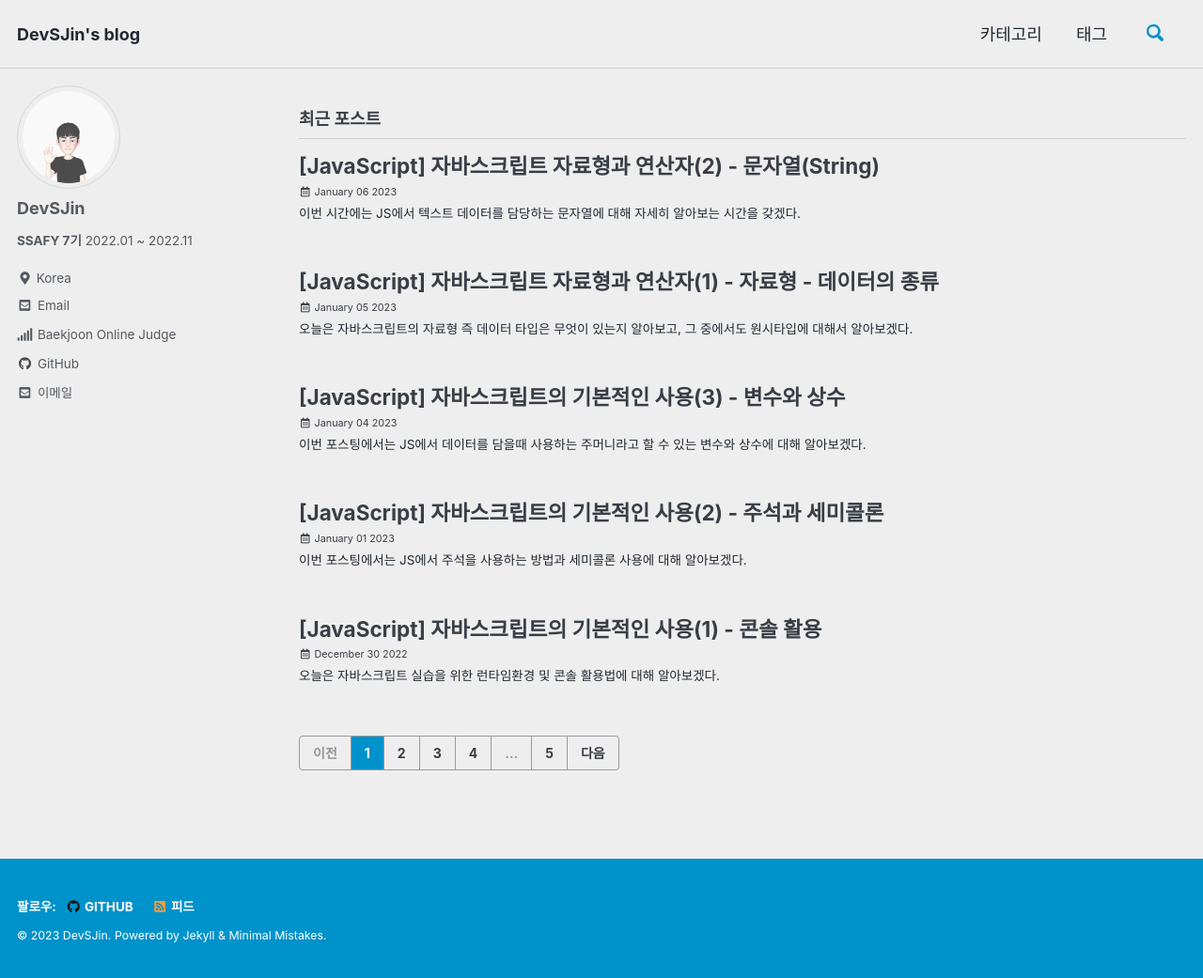
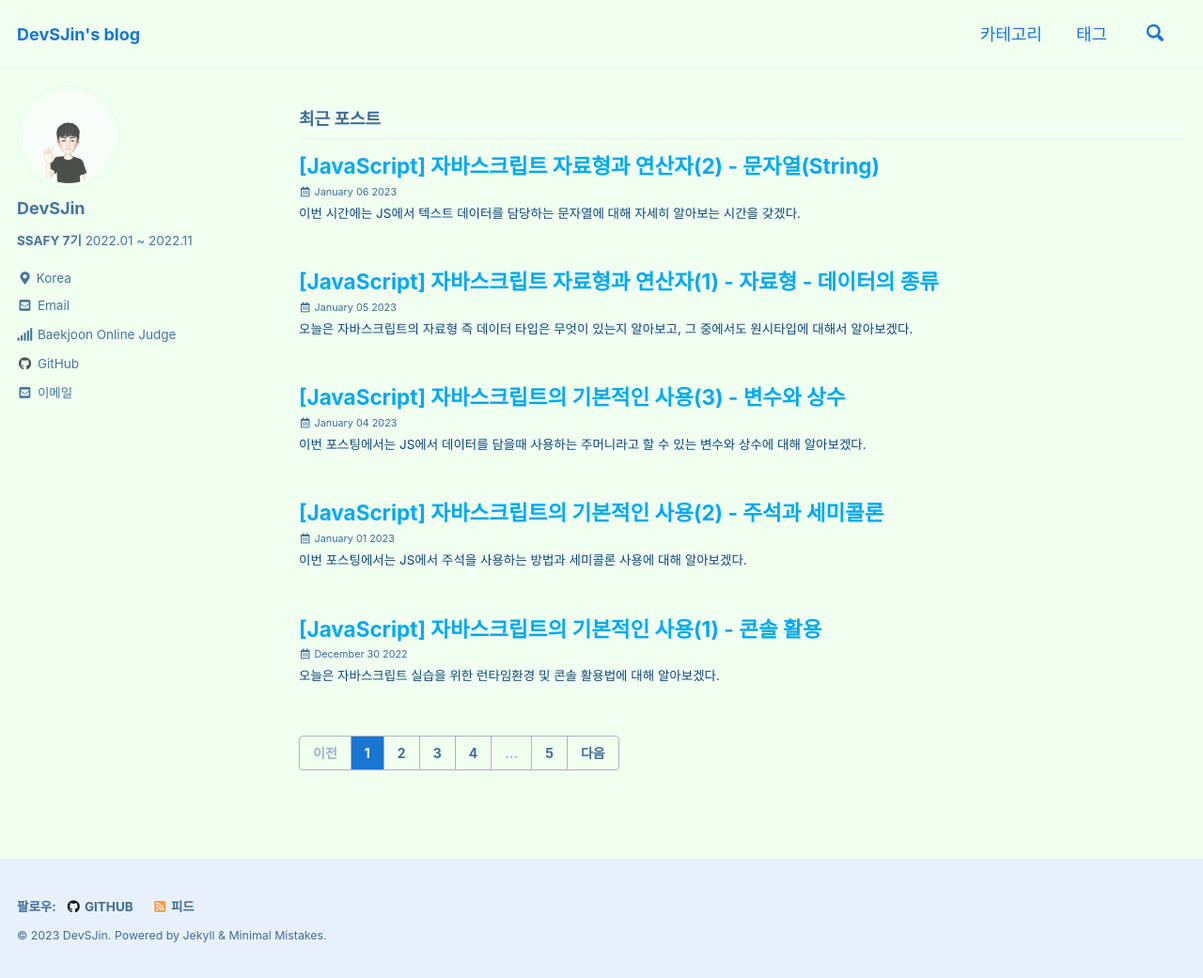
Before and after one commit to DevSJin/DevSJin.github.io, a Jekyll site: the page built from index.html, in a window 1280 px wide and 1041 px high. Shown: the whole window at 94% size. Built offline with Jekyll 4.4.1, drawn with Linux system fonts in a browser that asks for light colours; cached includes are drawn as plain includes; the list of posts is cut into pages by our own code.

Commit message:
Update _config.yml

```diff
--- a/_config.yml
+++ b/_config.yml
@@ -12,7 +12,7 @@
 
 # theme                  : "minimal-mistakes-jekyll"
 remote_theme: "mmistakes/minimal-mistakes@4.19.3"
-minimal_mistakes_skin    : "air" #"contrast" "air", "aqua", "dark", "dirt", "neon", "mint", "plum", "sunrise"
+minimal_mistakes_skin    : "aqua" #"contrast" "air", "aqua", "dark", "dirt", "neon", "mint", "plum", "sunrise"
 
 # Site Settings
 locale                   : "ko-KR"
```
